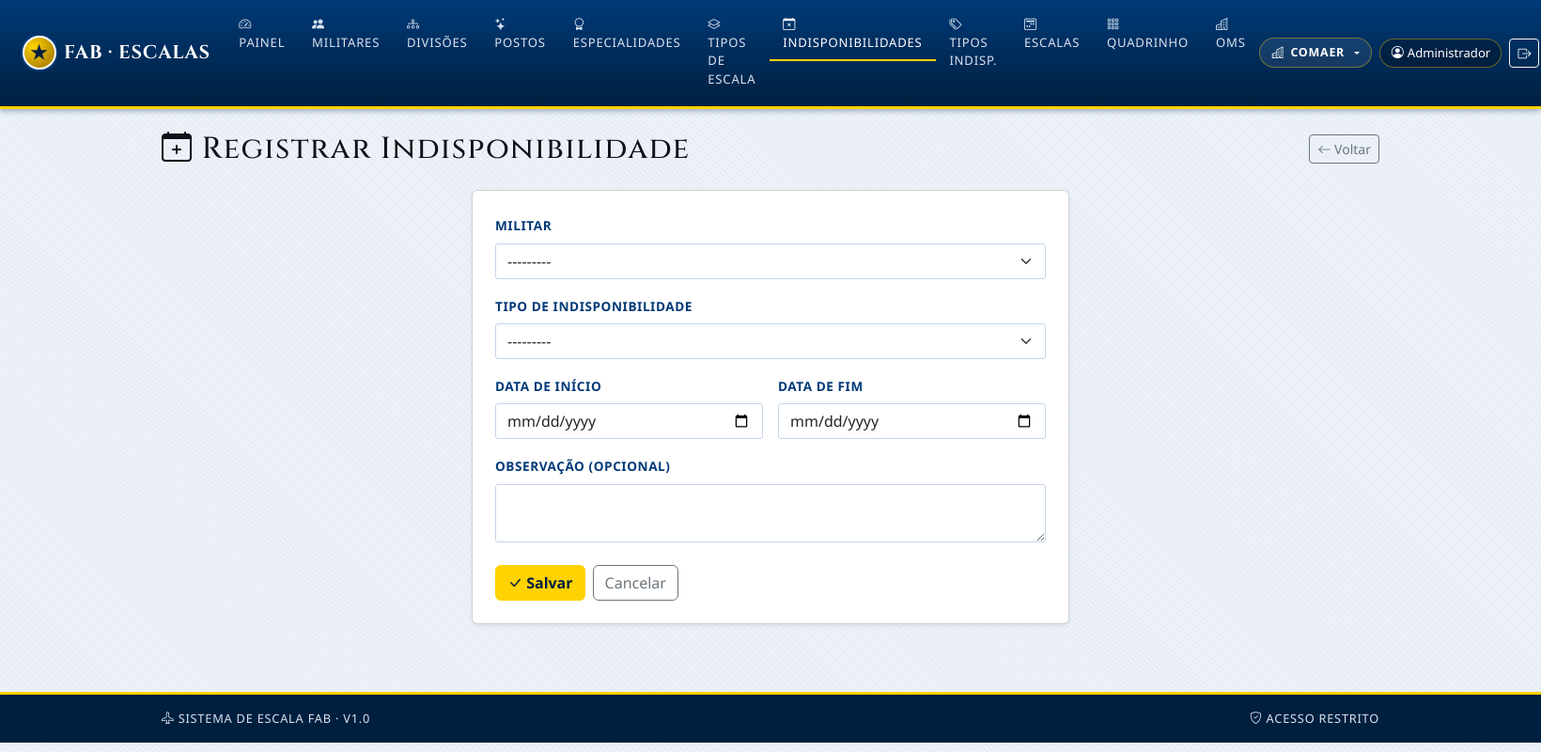
After one commit to ceciliaamaro-la/escala, a Django app: page /indisponibilidades/nova/ in a window 1640 px wide. The commit adds this page. Shown: the whole page at 94% size. Run offline with Django 5.2, Linux system fonts and the light colour scheme; a user stored in the database is signed in; data comes from the database, SQL or seed files in the repository; both versions use the stored data as it was after the commit.

Commit message:
Add a system for managing military unavailability
Implement features for registering and viewing military unavailability, including user-specific views and escalation management.

Replit-Commit-Author: Agent
Replit-Commit-Session-Id: a81a7279-a7ef-4bcd-8139-f74b982e2675
Replit-Commit-Checkpoint-Type: full_checkpoint
Replit-Commit-Event-Id: df5149d2-a322-49bc-847a-908e7e293549
Replit-Commit-Screenshot-Url: https://storage.googleapis.com/screenshot-production-us-central1/d8a28feb-c897-40bf-baa5-bc0d61ca6e06/a81a7279-a7ef-4bcd-8139-f74b982e2675/4e8SqWt
Replit-Helium-Checkpoint-Created: true

```diff
--- a/escalas/context_processors.py
+++ b/escalas/context_processors.py
@@ -24,13 +24,22 @@ def obter_om_da_sessao(request):
 
 
 def om_context(request):
-    """Disponibiliza `om_ativa` e `oms_disponiveis` em todos os templates."""
+    """Disponibiliza `om_ativa`, `oms_disponiveis` e `militar_do_usuario` em todos os templates."""
     if not getattr(request, 'user', None) or not request.user.is_authenticated:
-        return {'om_ativa': None, 'oms_disponiveis': []}
+        return {'om_ativa': None, 'oms_disponiveis': [], 'militar_do_usuario': None}
 
     om_ativa = obter_om_da_sessao(request)
     oms = list(OrganizacaoMilitar.objects.filter(ativo=True).order_by('sigla'))
+
+    # Militar vinculado ao usuário logado (None se for escalante/admin)
+    militar_do_usuario = None
+    try:
+        militar_do_usuario = request.user.militar
+    except Exception:
+        pass
+
     return {
         'om_ativa': om_ativa,
         'oms_disponiveis': oms,
+        'militar_do_usuario': militar_do_usuario,
     }
--- a/escalas/models.py
+++ b/escalas/models.py
@@ -398,6 +398,16 @@ class Militar(models.Model):
 
     data_nascimento = models.DateField(
         help_text="Data de nascimento"
+    )
+
+    # Vínculo com usuário do sistema (login próprio do militar)
+    user = models.OneToOneField(
+        'escalas.UsuarioCustomizado',
+        on_delete=models.SET_NULL,
+        null=True,
+        blank=True,
+        related_name='militar',
+        help_text="Usuário Django vinculado a este militar (para auto-serviço)"
     )
 
     # Status
--- a/escalas/urls.py
+++ b/escalas/urls.py
@@ -106,6 +106,11 @@ urlpatterns = [
         name='quadrinho_editar',
     ),
 
+    # Indisponibilidades
+    path('indisponibilidades/', views.indisponibilidade_listar, name='indisponibilidade_listar'),
+    path('indisponibilidades/nova/', views.indisponibilidade_criar, name='indisponibilidade_criar'),
+    path('indisponibilidades/<int:ind_id>/excluir/', views.indisponibilidade_excluir, name='indisponibilidade_excluir'),
+
     # Escalas
     path('escalas/', views.escala_listar, name='escala_listar'),
     path('escalas/nova/', views.escala_criar, name='escala_criar'),
--- a/escalas/views.py
+++ b/escalas/views.py
@@ -21,6 +21,7 @@ from .forms_cadastro import (
     DivisaoForm,
     EscalaCriarForm,
     EspecialidadeForm,
+    IndisponibilidadeRegistrarForm,
     MilitarForm,
     OrganizacaoMilitarForm,
     PostoForm,
@@ -757,6 +758,32 @@ def quadrinho_visao(request):
 
     anos_opcoes = list(range(ano_atual + 1, ano_atual - 5, -1))
 
+    # Escala atual do mês/ano para exibir links de Matriz e Detalhe no quadrinho
+    from datetime import date as _d
+    hoje = _d.today()
+    escala_atual = None
+    if om and tipo_escala_atual:
+        escala_atual = (
+            Escala.objects.filter(
+                organizacao_militar=om,
+                tipo_escala=tipo_escala_atual,
+                ano=ano,
+                mes=hoje.month,
+            )
+            .order_by('-data_criacao')
+            .first()
+        )
+        if escala_atual is None:
+            escala_atual = (
+                Escala.objects.filter(
+                    organizacao_militar=om,
+                    tipo_escala=tipo_escala_atual,
+                    ano=ano,
+                )
+                .order_by('-mes', '-data_criacao')
+                .first()
+            )
+
     return render(
         request,
         'cadastro/quadrinho_visao.html',
@@ -771,8 +798,96 @@ def quadrinho_visao(request):
             'totais_coluna': totais_coluna_lista,
             'total_geral': total_geral,
             'ordem': ordem,
+            'escala_atual': escala_atual,
         },
     )
+
+
+# ---------------------------------------------------------------------------
+# Indisponibilidades — auto-serviço do militar e gestão pelo escalante
+# ---------------------------------------------------------------------------
+
+@login_required
+def indisponibilidade_listar(request):
+    om = obter_om_ativa(request)
+    militar_proprio = getattr(request.user, 'militar', None)
+
+    if militar_proprio:
+        indisp = (
+            Indisponibilidade.objects.filter(militar=militar_proprio)
+            .select_related('tipo', 'militar__posto')
+            .order_by('-data_inicio')
+        )
+        militares = None
+        filtro_mil = None
+    else:
+        indisp = (
+            Indisponibilidade.objects.filter(militar__organizacao_militar=om)
+            .select_related('tipo', 'militar__posto')
+            .order_by('-data_inicio')
+        )
+        militares = (
+            Militar.objects.filter(organizacao_militar=om, ativo=True)
+            .select_related('posto')
+            .order_by('posto__ordem_hierarquica', 'nome_guerra')
+        ) if om else []
+        filtro_mil = request.GET.get('militar', '')
+        if filtro_mil:
+            indisp = indisp.filter(militar_id=filtro_mil)
+
+    return render(request, 'indisponibilidade/listar.html', {
+        'indisp': indisp,
+        'om': om,
+        'militar_proprio': militar_proprio,
+        'militares': militares,
+        'filtro_mil': filtro_mil,
+    })
+
+
+@login_required
+def indisponibilidade_criar(request):
+    om = obter_om_ativa(request)
+    militar_proprio = getattr(request.user, 'militar', None)
+
+    if request.method == 'POST':
+        form = IndisponibilidadeRegistrarForm(
+            request.POST, om=om, militar_fixo=militar_proprio
+        )
+        if form.is_valid():
+            ind = form.save(commit=False)
+            if militar_proprio and not ind.militar_id:
+                ind.militar = militar_proprio
+            ind.save()
+            messages.success(
+                request,
+                f'Indisponibilidade registrada: {ind.tipo.nome} de '
+                f'{ind.data_inicio.strftime("%d/%m/%Y")} a {ind.data_fim.strftime("%d/%m/%Y")}.',
+            )
+            return redirect('indisponibilidade_listar')
+    else:
+        form = IndisponibilidadeRegistrarForm(om=om, militar_fixo=militar_proprio)
+
+    return render(request, 'indisponibilidade/criar.html', {
+        'form': form,
+        'om': om,
+        'militar_proprio': militar_proprio,
+    })
+
+
+@login_required
+@require_POST
+def indisponibilidade_excluir(request, ind_id):
+    ind = get_object_or_404(Indisponibilidade, pk=ind_id)
+    militar_proprio = getattr(request.user, 'militar', None)
+
+    if militar_proprio and ind.militar_id != militar_proprio.id:
+        messages.error(request, 'Sem permissão para excluir esta indisponibilidade.')
+        return redirect('indisponibilidade_listar')
+
+    desc = f'{ind.tipo.nome} — {ind.militar.nome_guerra}'
+    ind.delete()
+    messages.success(request, f'Indisponibilidade removida: {desc}.')
+    return redirect('indisponibilidade_listar')
 
 
 @login_required
--- a/templates/base.html
+++ b/templates/base.html
@@ -59,10 +59,19 @@
                         </a>
                     </li>
                     <li class="nav-item">
-                        <a class="nav-link {% if 'tipo_indisponibilidade' in request.resolver_match.url_name %}active{% endif %}" href="{% url 'tipo_indisponibilidade_listar' %}">
-                            <i class="bi bi-calendar-x"></i> Indisponibilidades
+                        <a class="nav-link {% if 'indisponibilidade' in request.resolver_match.url_name %}active{% endif %}"
+                           href="{% url 'indisponibilidade_listar' %}">
+                            <i class="bi bi-calendar-x"></i>
+                            {% if militar_do_usuario %}Minha Indisponib.{% else %}Indisponibilidades{% endif %}
                         </a>
                     </li>
+                    {% if not militar_do_usuario %}
+                    <li class="nav-item">
+                        <a class="nav-link {% if 'tipo_indisponibilidade' in request.resolver_match.url_name %}active{% endif %}" href="{% url 'tipo_indisponibilidade_listar' %}">
+                            <i class="bi bi-tags"></i> Tipos Indisp.
+                        </a>
+                    </li>
+                    {% endif %}
                     <li class="nav-item">
                         <a class="nav-link {% if 'escala' in request.resolver_match.url_name %}active{% endif %}" href="{% url 'escala_listar' %}">
                             <i class="bi bi-calendar2-week"></i> Escalas
--- /dev/null
+++ b/templates/indisponibilidade/criar.html
@@ -0,0 +1,90 @@
+{% extends 'base.html' %}
+{% block titulo %}Registrar Indisponibilidade — {{ block.super }}{% endblock %}
+
+{% block conteudo %}
+
+<div class="d-flex justify-content-between align-items-center mb-4">
+  <div>
+    <h2 class="mb-0"><i class="bi bi-calendar-plus"></i> Registrar Indisponibilidade</h2>
+    {% if militar_proprio %}
+      <small class="text-muted">
+        {{ militar_proprio.posto.sigla }} {{ militar_proprio.nome_guerra }} &mdash;
+        {{ militar_proprio.organizacao_militar.sigla }}
+      </small>
+    {% endif %}
+  </div>
+  <a href="{% url 'indisponibilidade_listar' %}" class="btn btn-outline-secondary btn-sm">
+    <i class="bi bi-arrow-left"></i> Voltar
+  </a>
+</div>
+
+<div class="row justify-content-center">
+  <div class="col-md-7 col-lg-6">
+    <div class="card shadow-sm">
+      <div class="card-body p-4">
+        {% if militar_proprio %}
+        <div class="alert alert-info py-2 mb-3">
+          <i class="bi bi-person-fill"></i>
+          Registrando para: <strong>{{ militar_proprio.posto.sigla }} {{ militar_proprio.nome_guerra }}</strong>
+        </div>
+        {% endif %}
+
+        <form method="post">
+          {% csrf_token %}
+
+          {% if not militar_proprio %}
+          <div class="mb-3">
+            <label class="form-label fw-semibold">{{ form.militar.label }}</label>
+            {{ form.militar }}
+            {% if form.militar.errors %}
+              <div class="text-danger small">{{ form.militar.errors }}</div>
+            {% endif %}
+          </div>
+          {% else %}
+            {{ form.militar }}
+          {% endif %}
+
+          <div class="mb-3">
+            <label class="form-label fw-semibold">{{ form.tipo.label }}</label>
+            {{ form.tipo }}
+            {% if form.tipo.errors %}<div class="text-danger small">{{ form.tipo.errors }}</div>{% endif %}
+          </div>
+
+          <div class="row g-3 mb-3">
+            <div class="col-sm-6">
+              <label class="form-label fw-semibold">{{ form.data_inicio.label }}</label>
+              {{ form.data_inicio }}
+              {% if form.data_inicio.errors %}<div class="text-danger small">{{ form.data_inicio.errors }}</div>{% endif %}
+            </div>
+            <div class="col-sm-6">
+              <label class="form-label fw-semibold">{{ form.data_fim.label }}</label>
+              {{ form.data_fim }}
+              {% if form.data_fim.errors %}<div class="text-danger small">{{ form.data_fim.errors }}</div>{% endif %}
+            </div>
+          </div>
+
+          <div class="mb-4">
+            <label class="form-label fw-semibold">{{ form.observacao.label }}</label>
+            {{ form.observacao }}
+            {% if form.observacao.errors %}<div class="text-danger small">{{ form.observacao.errors }}</div>{% endif %}
+          </div>
+
+          {% if form.non_field_errors %}
+          <div class="alert alert-danger py-2">{{ form.non_field_errors }}</div>
+          {% endif %}
+
+          <div class="d-flex gap-2">
+            <button type="submit" class="btn btn-mil-dourado">
+              <i class="bi bi-check-lg"></i> Salvar
+            </button>
+            <a href="{% url 'indisponibilidade_listar' %}" class="btn btn-outline-secondary">
+              Cancelar
+            </a>
+          </div>
+        </form>
+      </div>
+    </div>
+  </div>
+</div>
+
+{% endblock %}
```
Also changed, not shown: escalas/forms_cadastro.py (+51 -0 lines), templates/cadastro/quadrinho_visao.html (+9 -1 lines), templates/indisponibilidade/listar.html (added, +129 -0 lines), db.sqlite3, escalas/migrations/0004_add_user_to_militar.py (added).
